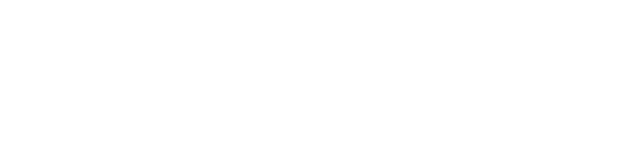
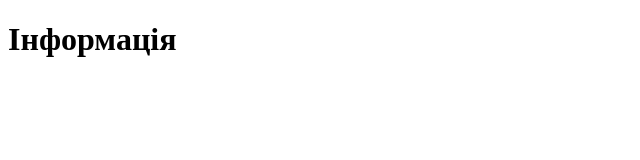
Before and after one commit to Ihor-Svitlyshyn/github-project-1, a plain HTML site: page index.html in a window 1280 px wide. Shown: the whole page, without its empty margins (0-640 px from the left). Drawn offline with Linux system fonts and the light colour scheme.

Commit message:
Update index.html

```diff
--- a/index.html
+++ b/index.html
@@ -4,9 +4,9 @@
     <meta charset="UTF-8">
     <meta http-equiv="X-UA-Compatible" content="IE=edge">
     <meta name="viewport" content="width=device-width, initial-scale=1.0">
-    <title>Document</title>
+    <title>My-document</title>
 </head>
 <body>
-
+ <h1>Інформація</h1>
 </body>
 </html>
```
